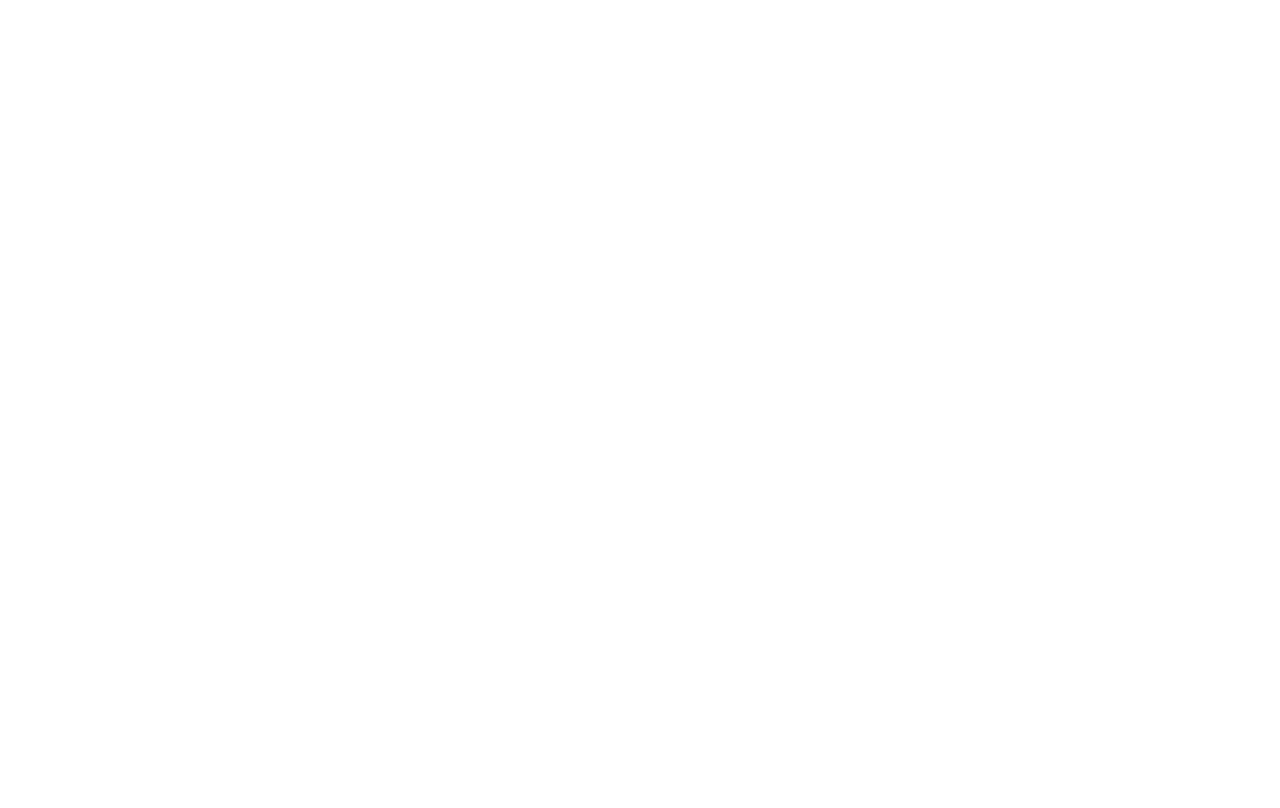
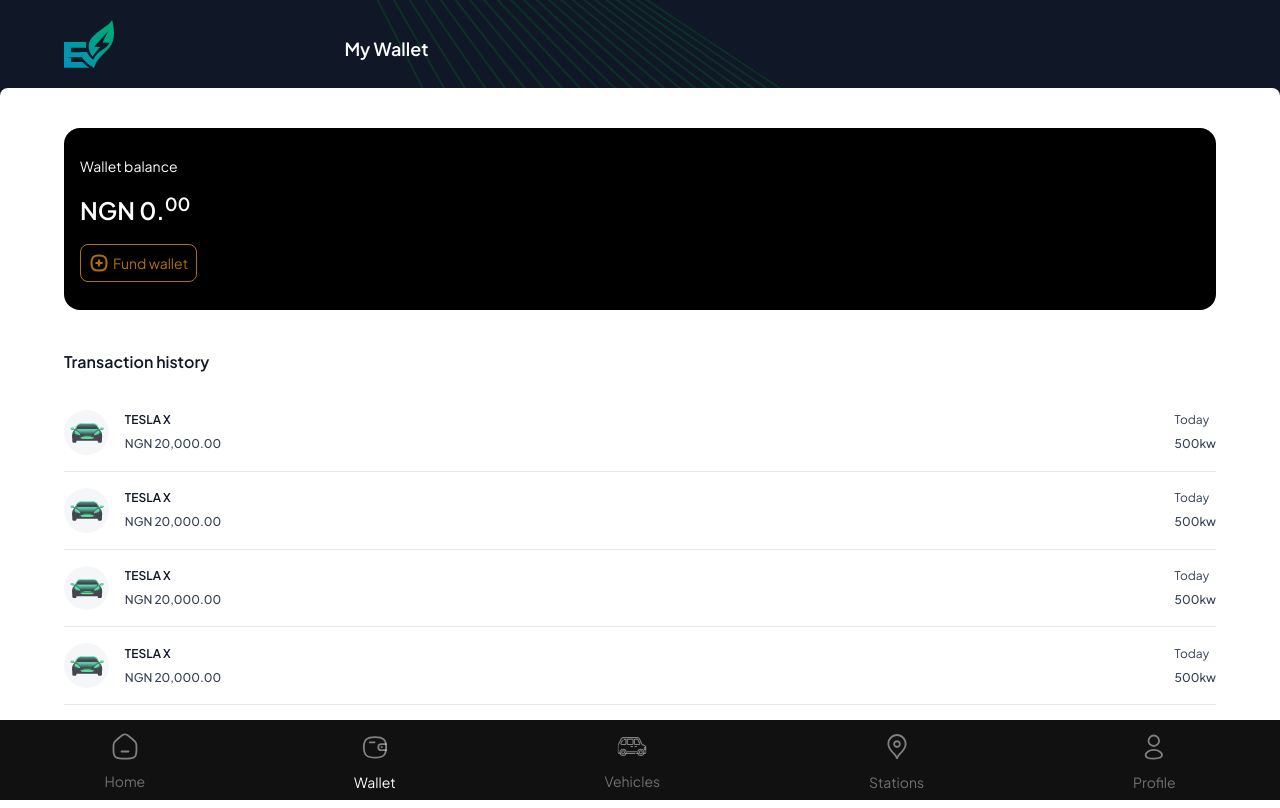
Before and after one commit to Thophylarh/ev-charger, a React (Create React App) app: page /AWallet in a window 1280 px wide. Before the commit this address had no page. Built offline with nearby package versions, Linux system fonts and the light colour scheme.

Commit message:
operation hours & wallet page

```diff
--- a/src/App.js
+++ b/src/App.js
@@ -6,7 +6,7 @@
 import "react-toastify/dist/ReactToastify.css";
 
 //Authentication
-import SignUp from "./pages/Customer/signup/signup";
+import SignUp from "./pages/customer/signup/signup";
 import Login from "./pages/Authentication/Login/login";
 import ChangePassword from "./pages/Authentication/changePassword/changePassword";
 
@@ -35,15 +35,16 @@
 import Sidebar from "./components/Sidebar/sidebar";
 
 //Customer
-import CarInfo from "./pages/Customer/carInformation/carInfo";
-import Wallet from "./pages/Customer/Wallet/wallet";
-import CusLogin from "./pages/Customer/customerLogin/CLogin";
-import CustomerDashboard from "./pages/Customer/Dashboard";
-import CustomerLayout from "./pages/Customer/masterlayout";
-import StationLocator from "./pages/Customer/StationLocator";
-import Vehicles from "./pages/Customer/vehicleDetails/vehicleDetails";
-import MyVehicles from "./pages/Customer/myVehicles/myVehicles";
-import Profile from "./pages/Customer/CustomerProfile";
+import CarInfo from "./pages/customer/carInformation/carInfo";
+import Wallet from "./pages/customer/Wallet/wallet";
+import CusLogin from "./pages/customer/customerLogin/CLogin";
+import CustomerDashboard from "./pages/customer/Dashboard";
+import CustomerLayout from "./pages/customer/masterlayout";
+import StationLocator from "./pages/customer/StationLocator";
+import Vehicles from "./pages/customer/vehicleDetails/vehicleDetails";
+import MyVehicles from "./pages/customer/myVehicles/myVehicles";
+import Profile from "./pages/customer/CustomerProfile";
+import AWallet from "./pages/customer/Awallet/Awallet";
 
 function App() {
   return (
@@ -128,7 +129,7 @@
           {/* CUSTOMER ROUTES */}
           <Route path="/signup" element={<SignUp />}></Route>
           <Route path="/carInformation" element={<CarInfo />}></Route>
-          {/* <Route path="/wallet" element={<Wallet />}></Route> */}
+          <Route path="/wallet" element={<Wallet/>}></Route>
           <Route path="/Login" element={<CusLogin />}></Route>
 
           <Route
@@ -149,14 +150,7 @@
             }
           ></Route>
 
-          <Route
-            path="/wallet"
-            element={
-              <CustomerLayout title="Fund your Ev wallet to get you on board">
-                <Wallet />
-              </CustomerLayout>
-            }
-          ></Route>
+
 
           <Route
             path="/vehicleDetails"
@@ -181,6 +175,15 @@
             element={
               <CustomerLayout title="My Profile">
                 <Profile />
+              </CustomerLayout>
+            }
+          ></Route>
+
+          <Route
+            path="/AWallet"
+            element={
+              <CustomerLayout title="My Wallet">
+                <AWallet/>
               </CustomerLayout>
             }
           ></Route>
--- a/src/components/modals/operationModal.jsx
+++ b/src/components/modals/operationModal.jsx
@@ -1,7 +1,7 @@
 import check from "../../assets/svg/check.svg"
 import PlusInBox from "../../assets/svg/plusInBox.svg";
 
-const OperationModal = () =>{
+const OperationModal = ({shift}) =>{
 
     return(
         <>
@@ -68,7 +68,7 @@
       </div>
 
       <div className="pt-[1rem]">
-        <button className="border border-1 border-solid flex  w-[10rem]  p-[0.5rem] rounded-md ">
+        <button className="border border-1 border-solid flex  w-[10rem]  p-[0.5rem] rounded-md " onClick={()=>{shift(true)}}>
           <img src={PlusInBox} className="pr-[0.5rem]"></img>Add new shift
         </button>
       </div>
--- a/src/layouts/customer/Navbar.jsx
+++ b/src/layouts/customer/Navbar.jsx
@@ -47,7 +47,7 @@
 
 				<NavLink
 					to={{
-						pathname: "/wallet",
+						pathname: "/AWallet",
 					}}
 				>
 					<div>
@@ -56,7 +56,7 @@
 							alt="home icon"
 							className="w-[1.875rem] mx-auto"
 						/>
-						<h4 className={` ${path === "/wallet" ? Active : notActive}`}>
+						<h4 className={` ${path === "/AWallet" ? Active : notActive}`}>
 							Wallet
 						</h4>
 					</div>
--- a/src/pages/Branch/ChargerDetails/chargerDetails.jsx
+++ b/src/pages/Branch/ChargerDetails/chargerDetails.jsx
@@ -33,7 +33,7 @@
     axios
       .get( `/Chargers/get-charger-by-id/${chargerId}`)
       .then((res) => {
-        console.log(res)
+        // console.log(res)
         setChargerDetails(res.data[0]);
         setTimeout(()=>{
 					setIsLoading(false)
--- a/src/pages/Branch/EvChargers/evchargers.jsx
+++ b/src/pages/Branch/EvChargers/evchargers.jsx
@@ -159,7 +159,7 @@
           </div>
           <div  className="bg-[var(--grey50)] p-[1.25rem] grid grid-cols-3 gap-4">
           {stationChargerList.map((charger) => (
-              <ChargersCard  key={charger.Id} charger={charger}  />
+              <ChargersCard  key={charger.Id} station={stationId} company={companyId} charger={charger}  />
             ))
             }
 
--- /dev/null
+++ b/src/pages/customer/Awallet/Awallet.jsx
@@ -0,0 +1,78 @@
+import React from "react";
+import lines from "../../../assets/svg/yellowlines.svg";
+import TransactionCard from "../../../components/CustomerComponent/TransactionCard";
+
+const AWallet = () => {
+    let style = {
+		background: `url(${lines})`,
+	};
+
+    return ( <div className="w-[90%] mx-auto py-5">
+        <section className="bg-black rounded-2xl  text-white flex justify-between mb-[var(--marginBtwSection)]">
+				<div className="px-4 py-7">
+					<p className="text-sm  text-white  mb-4">Wallet balance</p>
+
+					<h5 className="text-[1.5rem]  text-white  mb-4">
+						NGN 0.<sup>00</sup>
+					</h5>
+
+					<button className="border p-2 rounded-lg text-sm border-[#B27203] text-[#B27203] flex items-center">
+						<PlusIcon /> Fund wallet
+					</button>
+				</div>
+
+				{/* <div className="h-[100%] w-[50%]">
+					<img src={lines} alt=" fundwallet" className="h-[100%]" />
+				</div> */}
+			</section>
+
+            <div>
+                <h3 className="mb-[1.25rem] font-semibold text-[1rem] text-[#101828]">Transaction history</h3>
+					<TransactionCard/>
+					<TransactionCard/>
+                    <TransactionCard/>
+					<TransactionCard/>
+
+				</div>
+    </div> );
+}
+
+const PlusIcon = () => {
+	return (
+		<svg
+			className="mr-1"
+			width="20"
+			height="20"
+			viewBox="0 0 14 15"
+			fill="none"
+			xmlns="http://www.w3.org/2000/svg"
+		>
+			<path
+				d="M7.01796 5.43652V9.60644"
+				stroke="#B27203"
+				strokeWidth="1.5"
+				strokeLinecap="round"
+				strokeLinejoin="round"
+			/>
+			<path
+				d="M9.1078 7.5215H4.93359"
+				stroke="#B27203"
+				strokeWidth="1.5"
+				strokeLinecap="round"
+				strokeLinejoin="round"
+			/>
+			<path
+				fillRule="evenodd"
+				clipRule="evenodd"
+				d="M1.33984 7.5215C1.33984 3.26194 2.76011 1.84167 7.01967 1.84167C11.2792 1.84167 12.6995 3.26194 12.6995 7.5215C12.6995 11.7811 11.2792 13.2013 7.01967 13.2013C2.76011 13.2013 1.33984 11.7811 1.33984 7.5215Z"
+				stroke="#B27203"
+				strokeWidth="1.5"
+				strokeLinecap="round"
+				strokeLinejoin="round"
+			/>
+		</svg>
+	);
+};
+
+
+export default AWallet;
--- a/src/pages/customer/Wallet/wallet.jsx
+++ b/src/pages/customer/Wallet/wallet.jsx
@@ -1,36 +1,32 @@
 import React from "react";
 import logo from "../../../assets/svg/logo.svg";
-import Card from "../../../assets/svg/card.svg"
-import Arrow from "../../../assets/svg/fundArrow.svg"
-import "./style.css"
+import Card from "../../../assets/svg/card.svg";
+import Arrow from "../../../assets/svg/fundArrow.svg";
+import "./style.css";
 
-
-const CarInfo = () =>{
+const CarInfo = () => {
   return (
-
-
-       <section className=" h-[100vh]  py-[1rem]">
-        {/* <section className={`w-[90%] mx-auto mb-[var(--marginBtwSection)]  h-[15%]`}>
+    <section className=" h-[100vh] bg-black  py-[1rem]">
+      <section
+        className={`w-[90%]  mx-auto mb-[var(--marginBtwSection)]  h-[15%]`}
+      >
         <div>
           <img src={logo} className={`mb-[var(--marginBtwElements)] `}></img>
-        <p className="desc">
-        Fund your Ev wallet to get you on board
-        </p>
+          <p className="desc">Fund your Ev wallet to get you on board</p>
         </div>
-        </section> */}
+      </section>
 
       <section className="bg-white h-[85%] rounded-3xl pt-[1.5rem]">
+        <section className="bg-black text-white w-[90%] mx-auto rounded-xl mb-[1rem]">
+          <div className="pt-[1.5rem] pb-[2.5rem] pl-[1.5rem]">
+            <h4 className={`text-[#FCFCFD]  mb-[var(--marginBtwElements)]`}>
+              WALLET BALANCE
+            </h4>
 
-            <section className="bg-black text-white w-[90%] mx-auto rounded-xl mb-[1rem]">
-
-                <div className="pt-[1.5rem] pb-[2.5rem] pl-[1.5rem]">
-
-                <h4 className= {`text-[#FCFCFD]  mb-[var(--marginBtwElements)]`}>WALLET BALANCE</h4>
-
-                <h4>NGN 0. <sup>00</sup></h4>
+            <h4>
+              NGN 0. <sup>00</sup>
+            </h4>
           </div>
-
-
         </section>
 
         <section className="w-[90%] mx-auto rounded-xl border border-[#D9DBE0] border-[1px]">
@@ -38,24 +34,30 @@
             <h5 className="fund">Fund via bank transfer</h5>
 
             <p className="text-[#475467] font-normal text-xs mb-[1.5rem] ">
-                        Fund your account by sending money to the account below via your bank app or USSD
+              Fund your account by sending money to the account below via your
+              bank app or USSD
             </p>
 
             <div>
               <div className="flex justify-between mb-[1rem]">
                 <h3 className="acctDetails">Account name:</h3>
-                        <h5 className="font-semibold text-[#475467] text-xs ">Olaitan akinromade akinlade</h5>
+                <h5 className="font-semibold text-[#475467] text-xs ">
+                  Olaitan akinromade akinlade
+                </h5>
               </div>
               <div className="flex justify-between mb-[1rem]">
                 <h3 className="acctDetails">Bank name:</h3>
-                        <h5 className="font-semibold text-[#475467] text-xs ">Sterling bank</h5>
+                <h5 className="font-semibold text-[#475467] text-xs ">
+                  Sterling bank
+                </h5>
               </div>
               <div className="flex justify-between mb-[1rem]">
                 <h3 className="acctDetails">Account number:</h3>
-                        <h5 className="font-semibold text-[#1AA84C] text-xs ">9982338789</h5>
+                <h5 className="font-semibold text-[#1AA84C] text-xs ">
+                  9982338789
+                </h5>
               </div>
             </div>
-
           </div>
         </section>
 
@@ -65,11 +67,15 @@
 
         <section className="w-[90%] mx-auto rounded-xl border border-[#D9DBE0] border-[1px]">
           <div className="p-[16px] flex justify-between">
-                    <img src={Card} alt="Credit card"/>
+            <img src={Card} alt="Credit card" />
 
             <div>
-                            <h3 className="text-[#475467] font-medium text-sm">Fund via card</h3>
-                            <h3 className="text-[#475467] font-normal text-xs">Fund wallet with your debit card</h3>
+              <h3 className="text-[#475467] font-medium text-sm">
+                Fund via card
+              </h3>
+              <h3 className="text-[#475467] font-normal text-xs">
+                Fund wallet with your debit card
+              </h3>
             </div>
 
             <img src={Arrow} className="Arrow"></img>
@@ -77,17 +83,14 @@
         </section>
 
         <div className=" flex justify-center w-[90%] mx-auto my-[16px] ">
-                <p className="text-[#B27203] font-normal text-xs">Follow the instruction on the ev screen when you are done making payment.</p>
+          <p className="text-[#B27203] font-normal text-xs">
+            Follow the instruction on the ev screen when you are done making
+            payment.
+          </p>
         </div>
-
       </section>
-
-
-
     </section>
-
-
-)
-}
+  );
+};
 
 export default CarInfo;
```
Also changed, not shown: src/components/Branch/chargerDetailsComponents/chargerOperation/chargerOperation.jsx (+17 -4 lines), src/components/Company/ChargersCard/index.jsx (+4 -3 lines), src/components/modals/addNewShift.jsx (+172 -25 lines), src/pages/Authentication/Login/login.jsx (+7 -7 lines), src/assets/svg/home.svg. Lines whose indentation alone changed are shown as unchanged.
